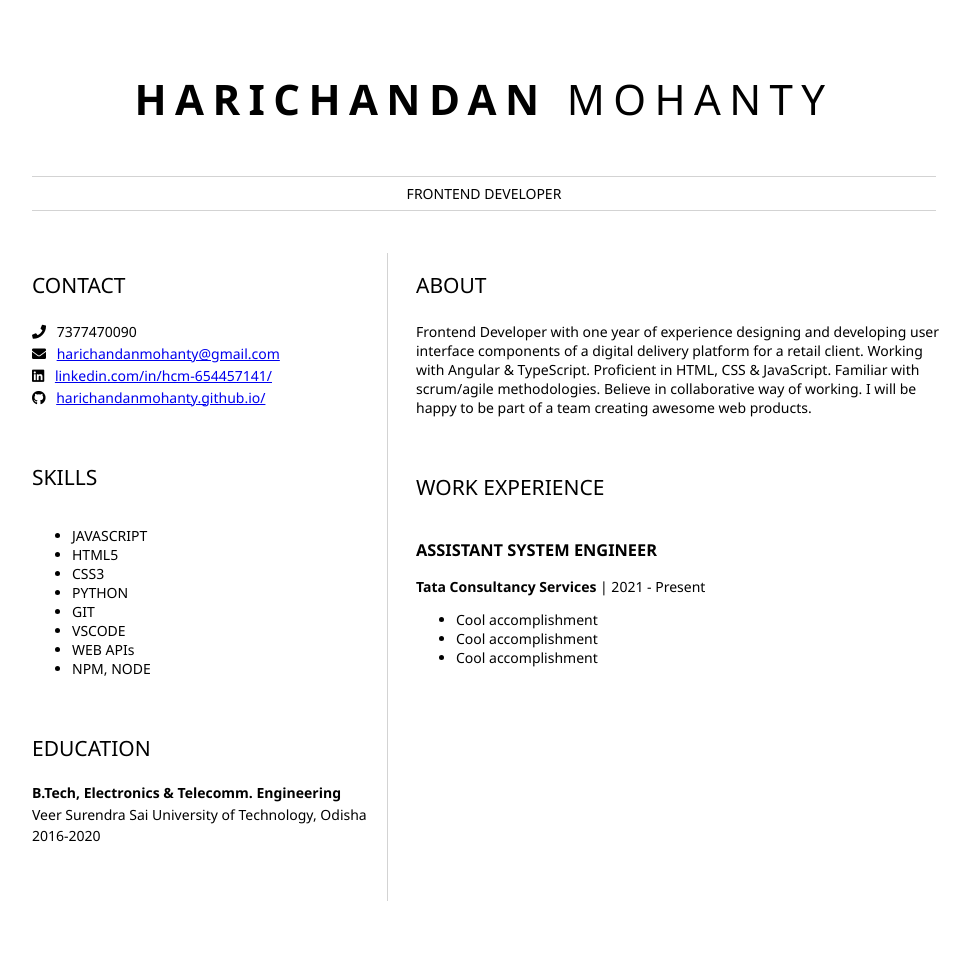
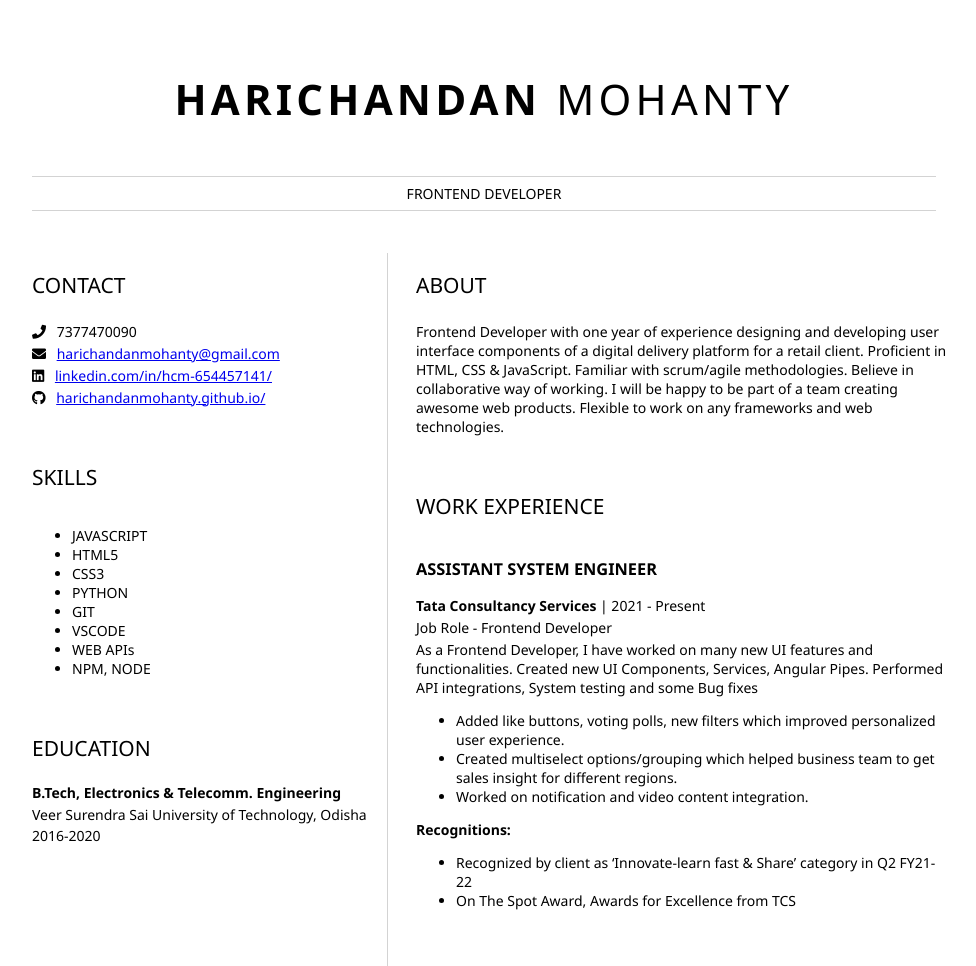
Before and after one commit to harichandanmohanty/buid-resume, a plain HTML site: page index.html in a window 1280 px wide. Shown: the whole page, without its empty margins (156-1132 px from the left). Before the commit the page ends 901 px from the top, so only its background shows below. Drawn offline with Linux system fonts and the light colour scheme.

Commit message:
updated work experience

```diff
--- a/index.html
+++ b/index.html
@@ -64,7 +64,7 @@
                 <section>
                     <h2>ABOUT</h2>
                     <!-- A brief paragraph about you and what kind of job/company you are looking to work for. -->
-                    <p>Frontend Developer with one year of experience designing and developing user interface components of a digital delivery platform for a retail client. Working with Angular & TypeScript. Proficient in HTML, CSS & JavaScript. Familiar with scrum/agile methodologies. Believe in collaborative way of working. I will be happy to be part of a team creating awesome web products.</p>
+                    <p>Frontend Developer with one year of experience designing and developing user interface components of a digital delivery platform for a retail client. Proficient in HTML, CSS & JavaScript. Familiar with scrum/agile methodologies. Believe in collaborative way of working. I will be happy to be part of a team creating awesome web products. Flexible to work on any frameworks and web technologies. </p>
                 </section>
                 <section>
                     <h2>WORK EXPERIENCE</h2>
@@ -72,14 +72,20 @@
                     <p>
                             <b>Tata Consultancy Services</b> | 2021 - Present
                     </p>
+                    <p>Job Role - Frontend Developer</p>
                     <p>
                         <!-- Describe what you did in this position with one summary sentence and no more than 3 bullet points with specific highlights -->
-
+                        As a Frontend Developer, I have worked on many new UI features and functionalities. Created new UI Components, Services, Angular Pipes. Performed API integrations, System testing and some Bug fixes
                     </p>
                     <ul>
-                            <li>Cool accomplishment</li>
-                            <li>Cool accomplishment</li>
-                            <li>Cool accomplishment</li>
+                            <li>Added like buttons, voting polls, new filters which improved personalized user experience.</li>
+                            <li>Created multiselect options/grouping which helped business team to get sales insight for different regions.</li>
+                            <li>Worked on notification and video content integration. </li>
+                    </ul>
+                    <p><b>Recognitions:</b></p>
+                    <ul>
+                        <li>Recognized by client as ‘Innovate-learn fast & Share’ category in Q2 FY21-22</li>
+                        <li>On The Spot Award, Awards for Excellence from TCS</li>
                     </ul>
                 </section>
             </article>
--- a/style.css
+++ b/style.css
@@ -7,7 +7,7 @@ body {
 
 h1 {
     font-size: 3em;
-    letter-spacing: .2em;
+    letter-spacing: .1em;
     padding-top: 1em;
     padding-bottom: 1em;
 }
```
